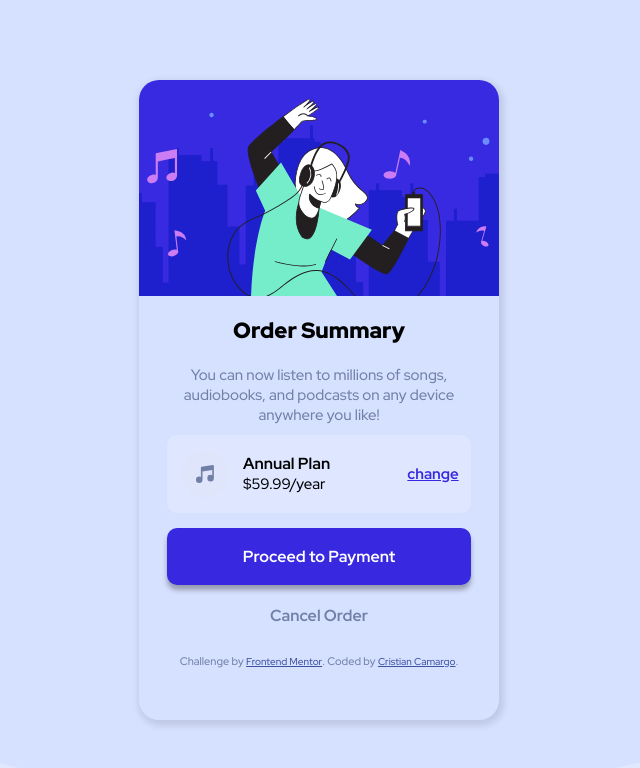
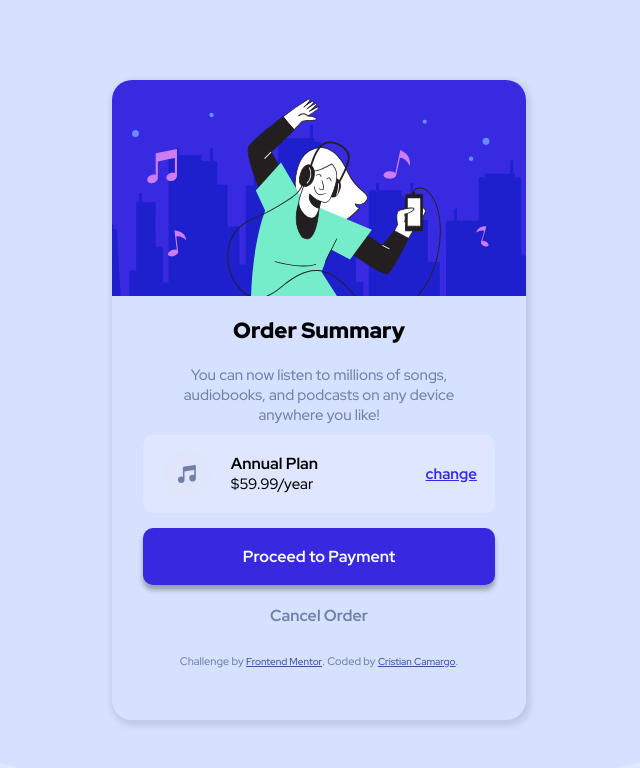
Before and after one commit to cfcamargo/orderSumaryActivity, a plain HTML site: page index.html in a window 1280 px wide. Shown: the whole page, without its empty margins (321-961 px from the left). Drawn offline with Linux system fonts and the light colour scheme.

Commit message:
corrigindi width do card

```diff
--- a/css/style.css
+++ b/css/style.css
@@ -20,7 +20,7 @@ html{
 
 #card {
     width: 90%;
-    max-width: 400px;
+    max-width: 460px;
     height:80vh;
     margin: auto;
     display: flex;
```
